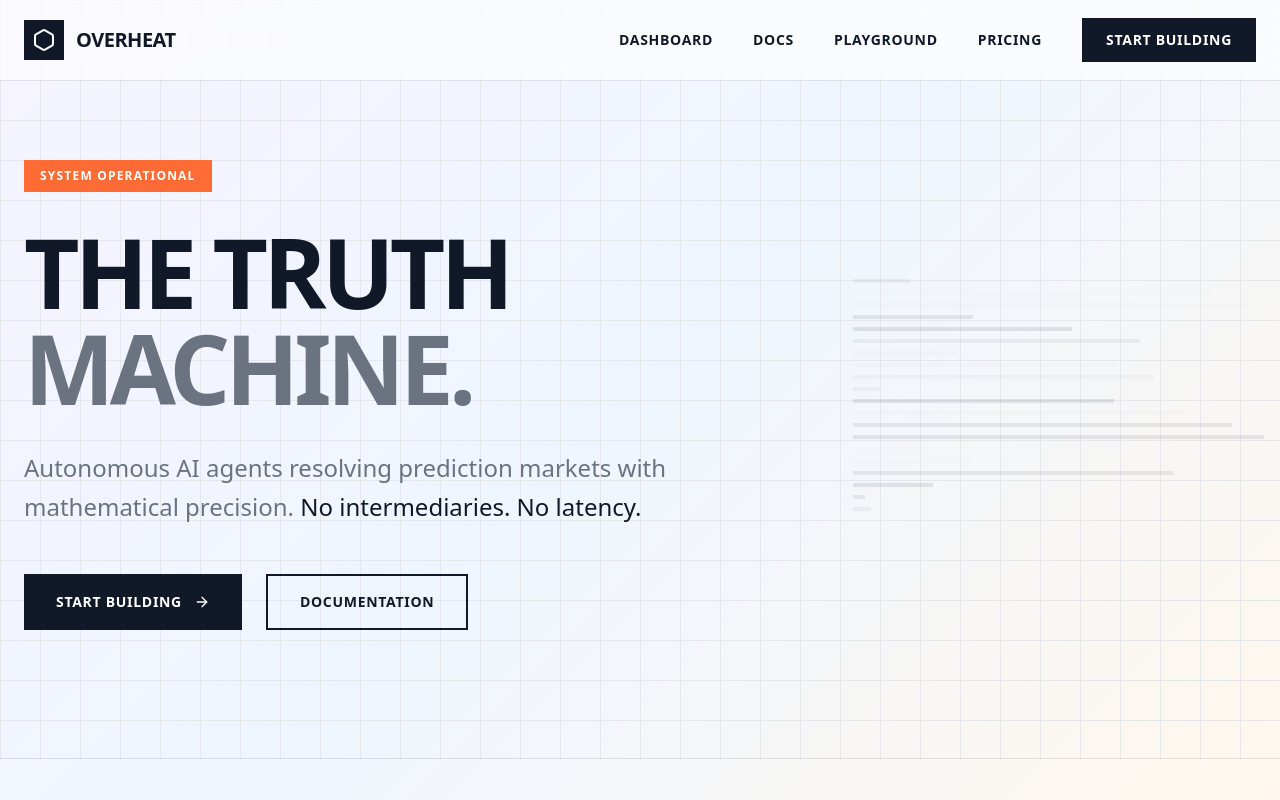
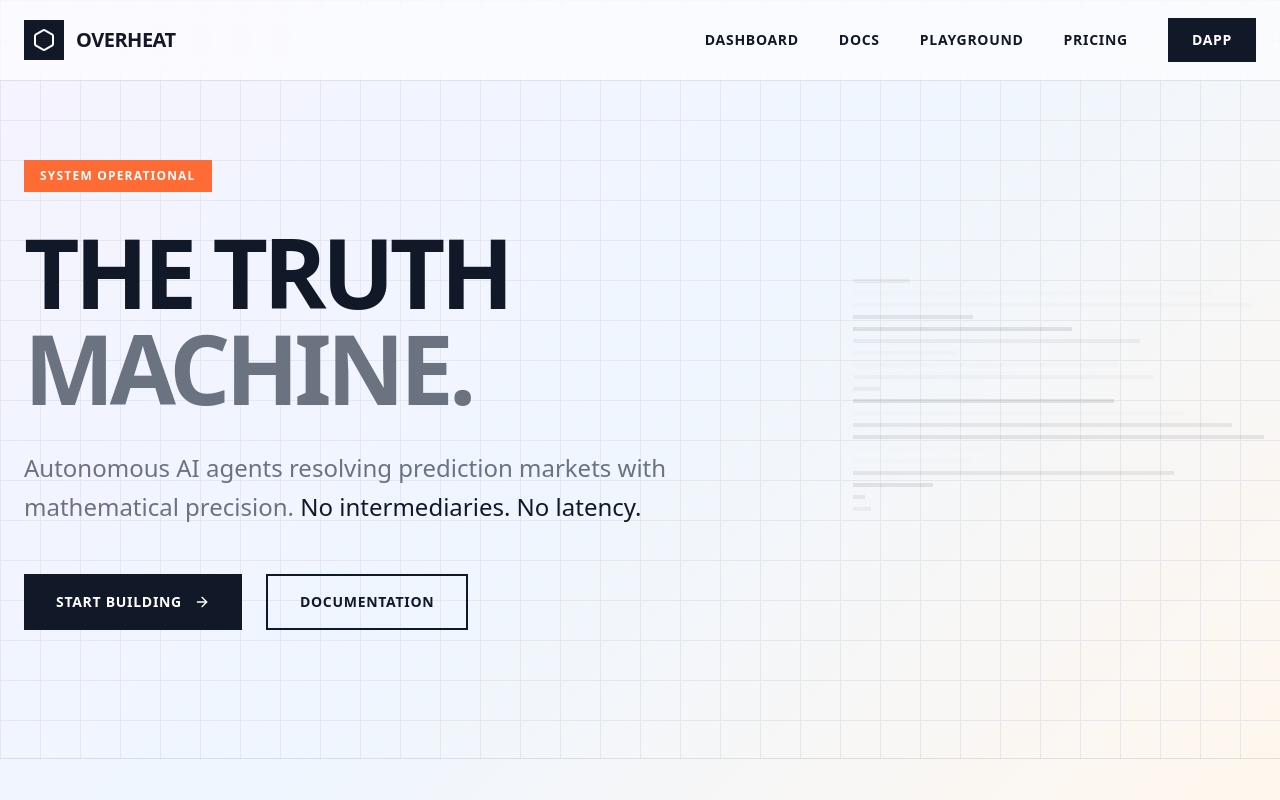
Before and after one commit to HiokKuek/overheat-frontend, a Next.js app: page / in a window 1280 px wide. Shown: the top 800 px of the page. Built offline with nearby package versions, Linux system fonts and the light colour scheme.

Commit message:
Edit wording for start button

```diff
--- a/src/components/layout/Navbar.tsx
+++ b/src/components/layout/Navbar.tsx
@@ -41,7 +41,7 @@ export function Navbar() {
                         href="/dashboard"
                         className="px-6 py-3 text-sm font-bold uppercase tracking-wider bg-foreground text-background hover:bg-primary transition-colors"
                     >
-                        Start Building
+                        Dapp
                     </Link>
                 </div>
 
```
